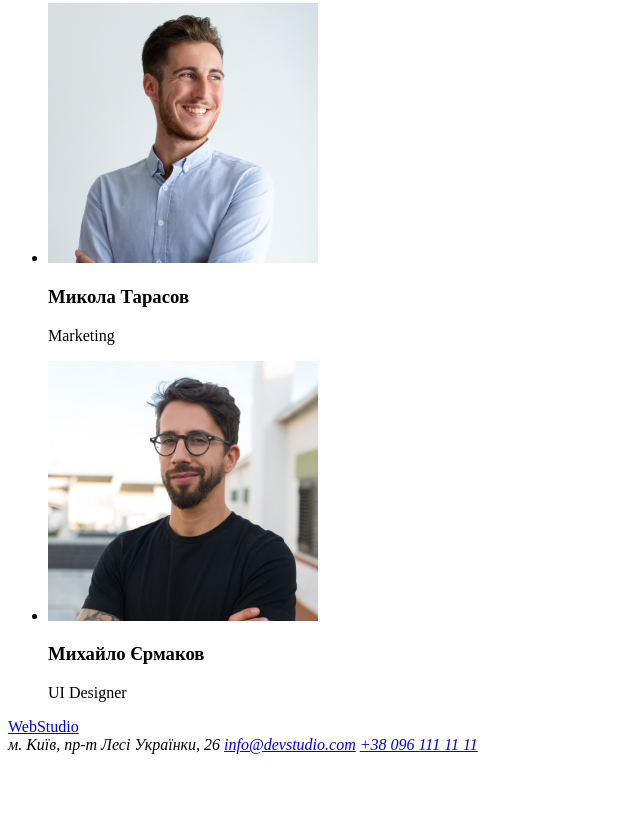
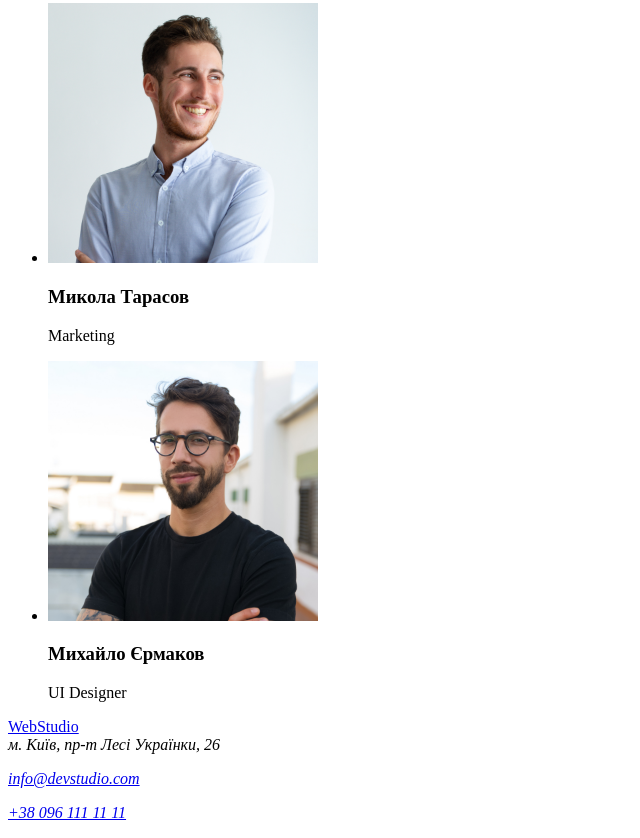
Before and after one commit to Lupushor/goit-markup-hw-01, a plain HTML site: page index.html in a window 1280 px wide. Shown: the part 2333-3171 px from the top of the page, without its empty margins (0-640 px from the left). Before the commit the page ends 3095 px from the top, so only its background shows below. Drawn offline with Linux system fonts and the light colour scheme.

Commit message:
Update index.html

```diff
--- a/index.html
+++ b/index.html
@@ -94,8 +94,8 @@
         <a href="/">WebStudio</a>
         <address>
             м. Київ, пр-т Лесі Українки, 26
-            <a href="mailto:info@devstudio.com">info@devstudio.com</a>
-            <a href="tel:+38 096 111 11 11">+38 096 111 11 11</a>
+            <p><a href="mailto:info@devstudio.com">info@devstudio.com</a></p>
+            <p><a href="tel:+38 096 111 11 11">+38 096 111 11 11</a></p>
         </address>
     </footer>
 </body>
```
